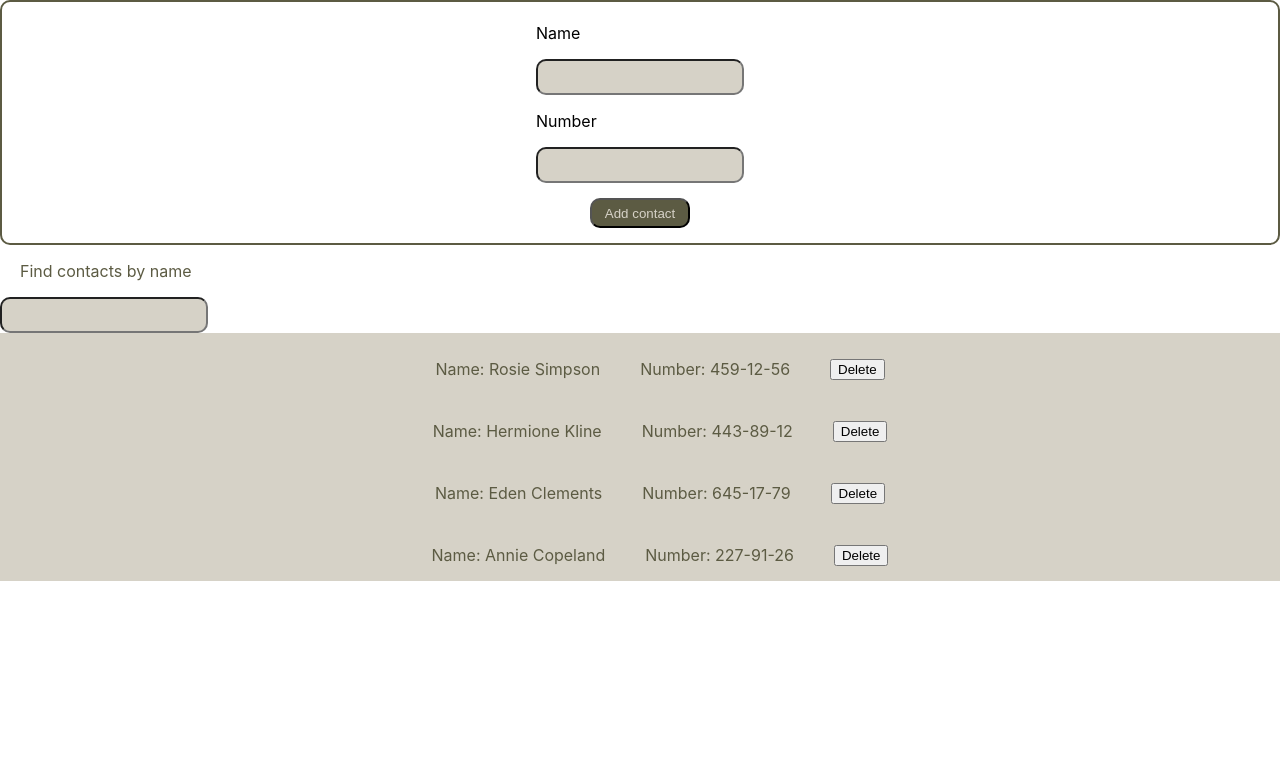
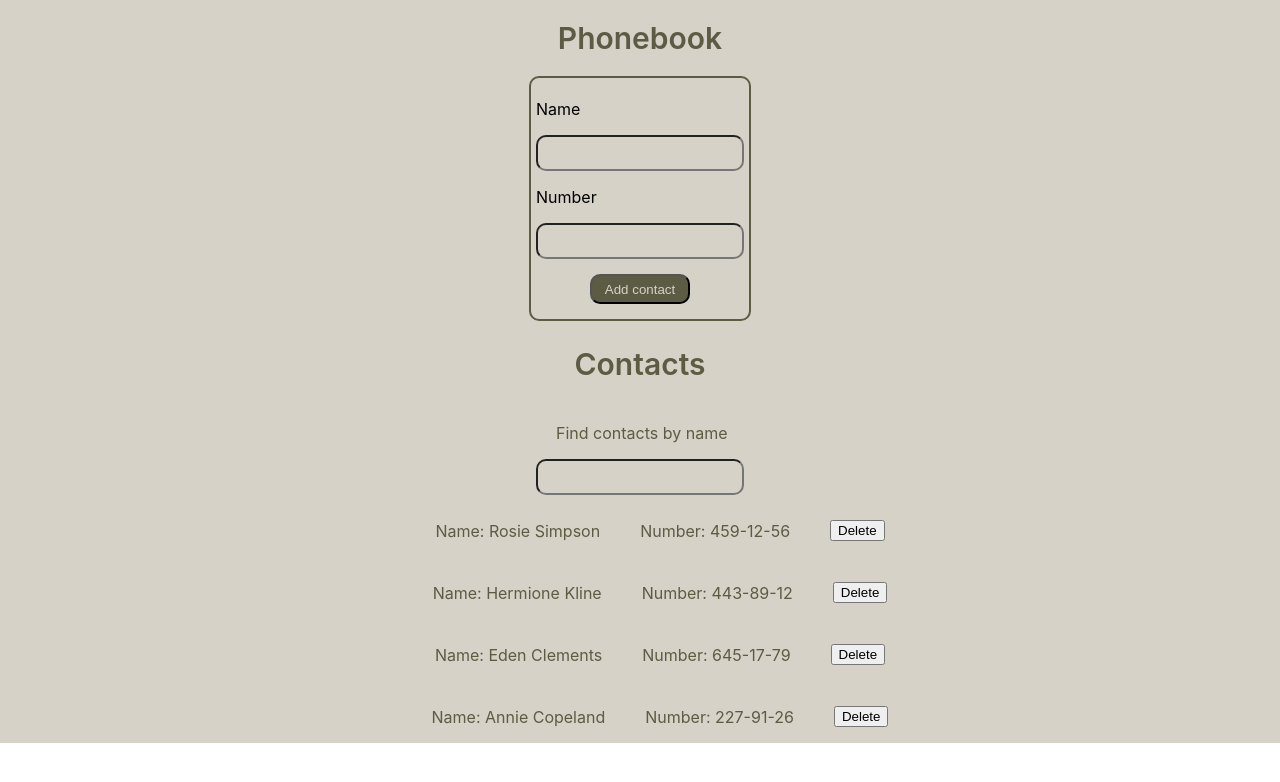
Before and after one commit to Maracasimova/goit-react-hw-02-phonebook, a React (Create React App) app: page / in a window 1280 px wide. Shown: the top 782 px of the page. Built offline with nearby package versions, Linux system fonts and the light colour scheme.

Commit message:
Update App.jsx

```diff
--- a/src/components/App.jsx
+++ b/src/components/App.jsx
@@ -3,6 +3,7 @@ import ContactForm from './ContactForm/ContactForm';
 import { Filter } from './Filter/Filter';
 import { ContactList } from './ContactList/ContactList';
 import { nanoid } from 'nanoid';
+import style from './App.module.css'
 
 export class App extends Component {
   state = {
@@ -58,8 +59,12 @@ export class App extends Component {
     );
 
     return (
-      <div>
+      <div className={style.book}>
+        <h1 className={style.text}>Phonebook</h1>
         <ContactForm addContact={this.addContact} />
+
+        <h2 className={style.text}>Contacts</h2>
+
         <Filter handleChangeFilter={this.handleChangeFilter} filter={filter} />
         <ContactList
           contactSeach={contactSeach}
```
